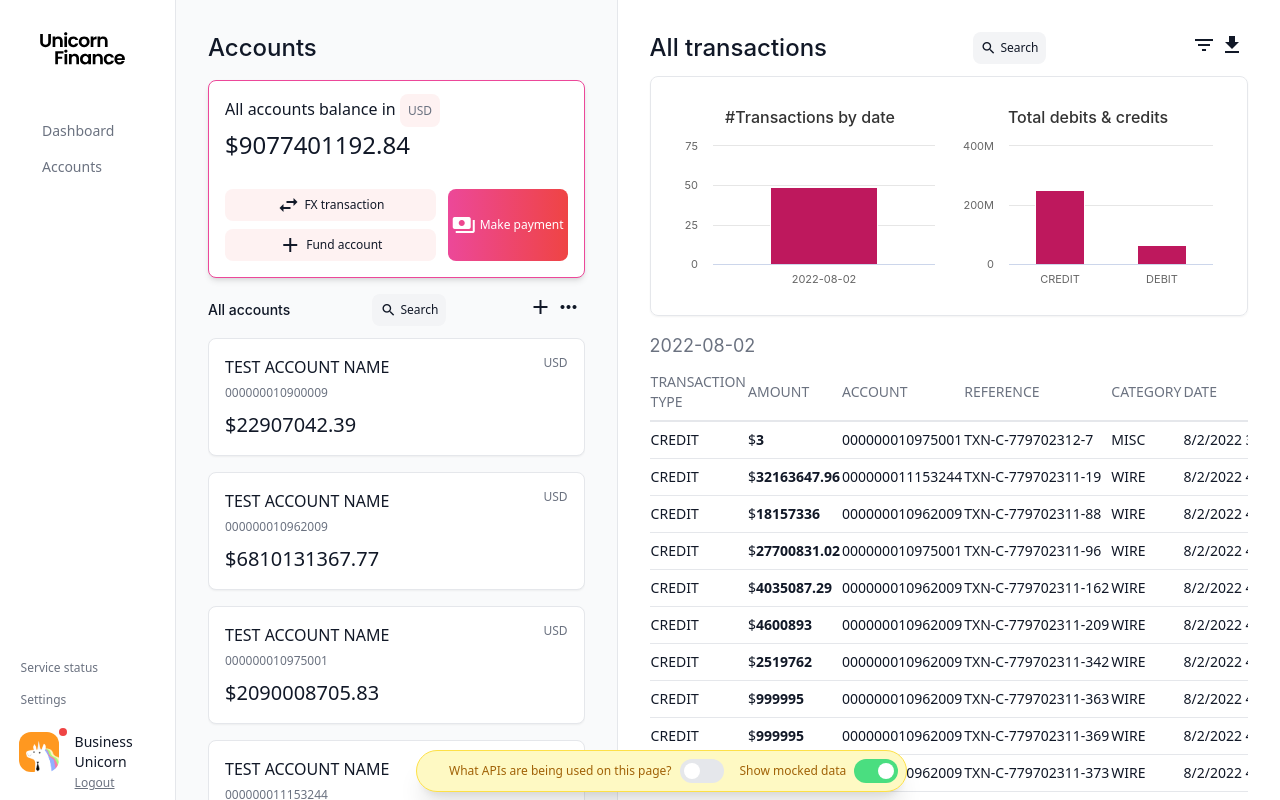
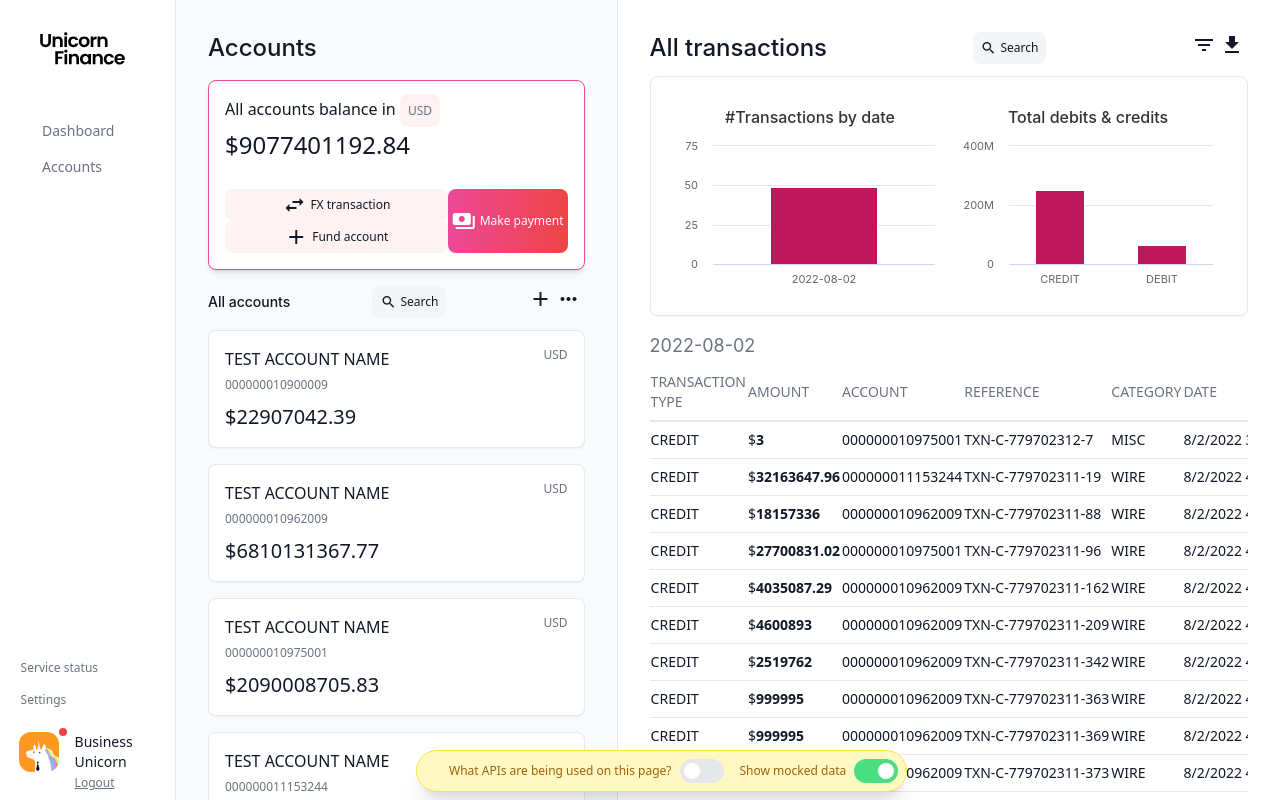
Before and after one commit to jpmorganchase/payments, a React (Create React App) app in the folder app/client/: page / in a window 1280 px wide. Shown: the top 800 px of the page. Built offline with nearby package versions, Linux system fonts and the light colour scheme.

Commit message:
Simplify account card buttons

```diff
--- a/app/client/src/components/accountInformationPanel/accountCards/AccountCardButtons.js
+++ b/app/client/src/components/accountInformationPanel/accountCards/AccountCardButtons.js
@@ -6,8 +6,8 @@
 };
 const AccountCardButtons = () => {
   return (
-    <div className='flex text-xs mt-7 justify-between gap-3 flex-wrap'>
-      <div className='flex gap-2 flex-grow xl:flex-col 2xl:flex-row text-center'>
+    <div className='flex text-xs mt-7 justify-between flex-wrap'>
+      <div className='flex flex-grow xl:flex-col 2xl:flex-row text-center'>
         <button className='p-1 bg-red-50 font-medium rounded-lg flex items-center justify-center '>
           <span className='material-icons mr-1'>swap_horiz</span>
           <span>FX transaction</span>
```
